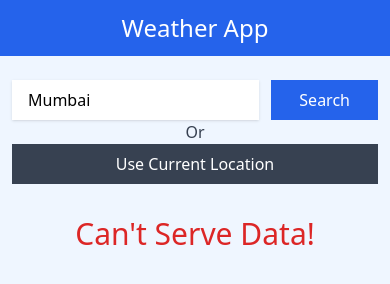
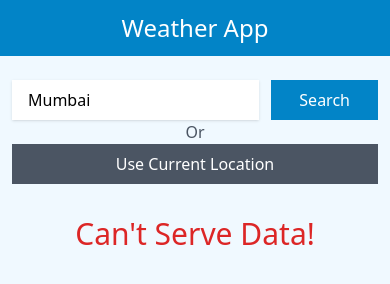
Before and after one commit to piyushshah69/weather-forecast-application-js, a website: page index.html in a window 390 px wide. Drawn offline with Linux system fonts and the light colour scheme; no server answers.

Commit message:
changed some css styling

```diff
--- a/index.html
+++ b/index.html
@@ -7,8 +7,8 @@
     <link href="./src/css/output.css" rel="stylesheet">
 </head>
 
-<body class="bg-blue-50">
-    <header class="bg-blue-600 text-center p-3">
+<body class="bg-sky-50">
+    <header class="bg-sky-600 text-center p-3">
         <span id="logo" class="text-2xl text-white">
             Weather App
         </span>
@@ -37,15 +37,15 @@
             <datalist id="history">
             </datalist>
             <button id="searchBtn" type="submit" class="
-            bg-blue-600
+            bg-sky-600
             py-2
             px-4
             text-white
             w-[30%]">Search</button>
         </form>
         <p class="
-        md:hidden text-center text-gray-700">Or</p>
-        <button id="locationBtn" class="bg-gray-700 text-white py-2 px-4">Use Current Location</button>
+        md:hidden text-center text-gray-600">Or</p>
+        <button id="locationBtn" class="bg-gray-600 text-white py-2 px-4">Use Current Location</button>
     </section>
     <section id="currentDisplay"
     class="
@@ -53,7 +53,7 @@
     flex-col
     mt-4
     mx-3
-    bg-blue-500
+    bg-sky-600
     text-white
     p-4
     gap-4
@@ -111,7 +111,7 @@
 
     <h2 class="text-3xl md:text-4xl text-red-600 text-center my-8 hidden" id="errorMessage"></h2>
 
-    <h2 class="text-2xl md:text-3xl my-5 md:my-6 text-center" id="forecastHeading">5 Day Forecast</h2>
+    <h2 class="text-2xl md:text-3xl my-5 md:my-6 text-center text-gray-600" id="forecastHeading">5 Day Forecast</h2>
 
     <section class="flex justify-start md:justify-center gap-3 md:gap-5 mx-3 overflow-x-scroll md:overflow-x-auto" id="forecastContainer">
     </section>
--- a/src/script.js
+++ b/src/script.js
@@ -78,7 +78,7 @@ const displayForecast = (data) => {
         const wind = document.createElement("p");
 
         // Styling newely creating HTML elements using Tailwindcss
-        containter.classList.add("flex", "flex-col", "items-center", "bg-gray-700", "text-white", "rounded-md", "p-4", "min-w-[250px]", "md:min-w-[200px]");
+        containter.classList.add("flex", "flex-col", "items-center", "bg-gray-600", "text-white", "rounded-md", "p-4", "min-w-[250px]", "md:min-w-[200px]");
         condition.classList.add("w-[50%]")
 
         // Adding data in new HTML elements using
```
Also changed, not shown: src/css/output.css.
